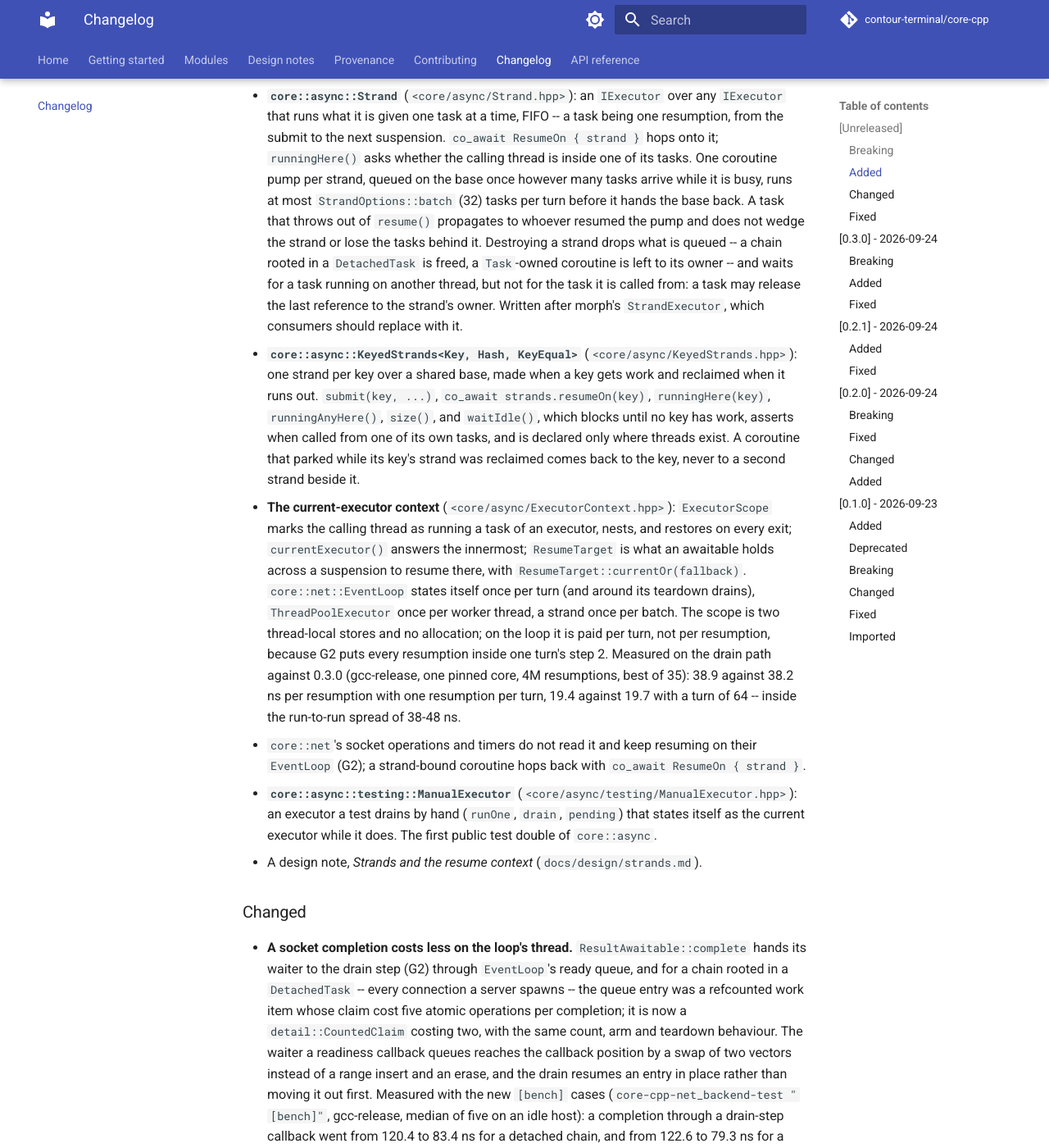
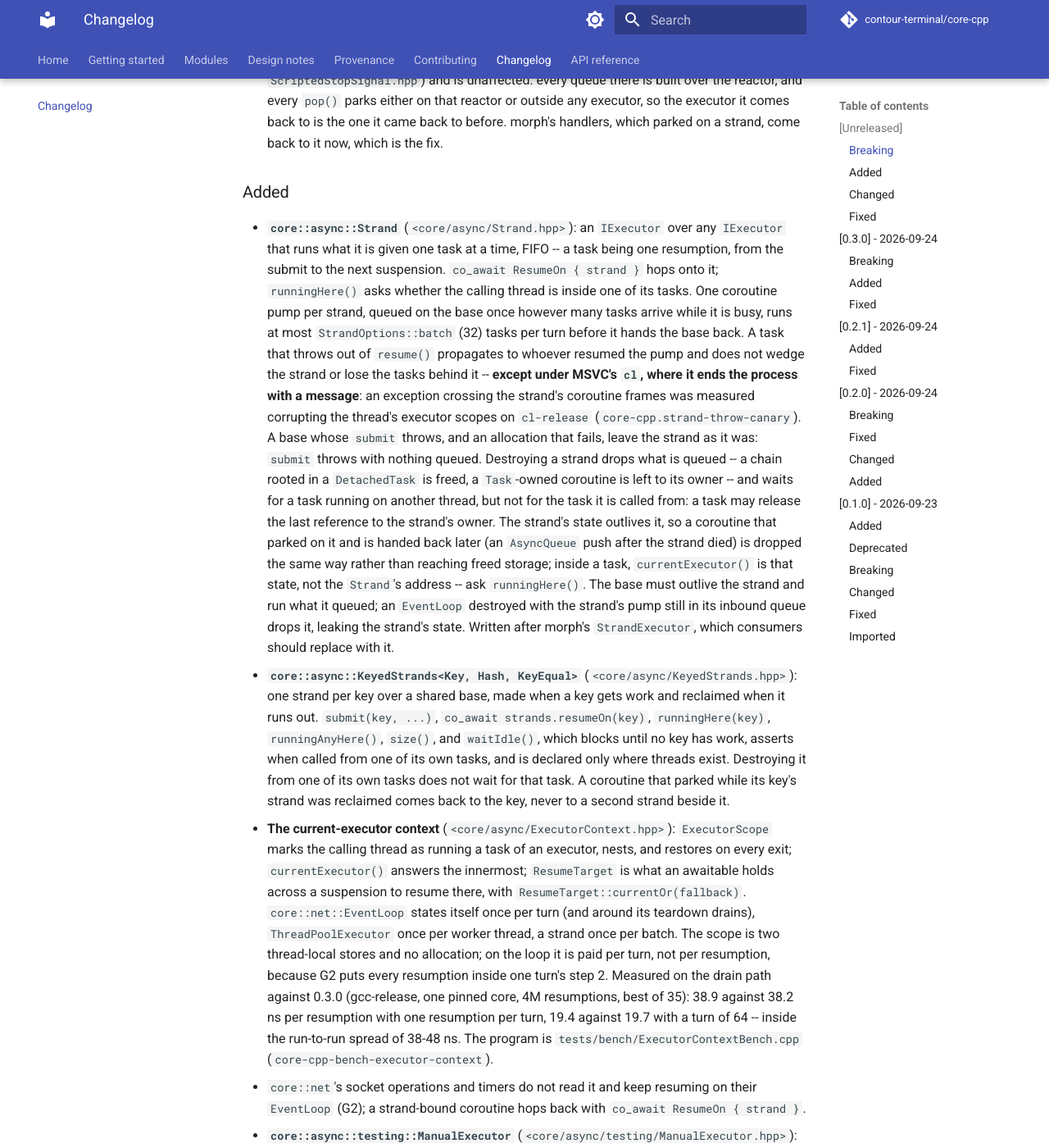
Before and after one commit to contour-terminal/core-cpp, an MkDocs documentation site: the page built from docs/changelog.md, in a window 1280 px wide and 1400 px high, scrolled down 782 px. Shown: the whole window at 82% size. Built offline with MkDocs 1.6.1 and Material for MkDocs 9.7.7, drawn with Linux system fonts in a browser that asks for light colours; comment, search, counter and statistics services are not loaded.

Commit message:
docs: strands review round 1 -- lifetime, exceptions, consumers
Review round 1, LOW 6, LOW 8 and item 9.

- CHANGELOG: fastcached uses AsyncQueue in five files and is
  unaffected, since every queue there is built over the reactor and
  every pop parks on it or outside any executor; the Strand entry says
  what the fixes changed -- the MSVC terminate, a refusing base or a
  failed allocation leaving the strand as it was, a late hand-back
  dropped rather than reaching freed storage, currentExecutor() being
  the strand's state, and the EventLoop-as-base precondition. The
  benchmark's source is named.
- The design note and the rules: a strand's scope always carries its
  anchor, nothing is published before a step that can throw, the
  per-image thread_local.
- ExecutorContext.hpp and ManualExecutor.hpp say what their thread_local
  and their namespace mean for a consumer.

Signed-off-by: Christian Parpart <christian@parpart.family>

```diff
--- a/CHANGELOG.md
+++ b/CHANGELOG.md
@@ -23,6 +23,11 @@ workflow refuses one without a section here.
     `co_await ResumeOn { queueExecutor }`. An `IExecutor` of your own that resumes coroutines
     should state itself with `core::async::ExecutorScope` around the resumption (as
     `testing::ManualExecutor` does), or its coroutines keep the old behaviour.
+  - *Consumers*: fastcached uses `AsyncQueue` in five files (`RaftPeerTransport.hpp` and `.cpp`,
+    and fastcache-cli's `LiveEventSource.cpp`, `LiveSourceRig.hpp` and `ScriptedStopSignal.hpp`)
+    and is unaffected: every queue there is built over the reactor, and every `pop()` parks either
+    on that reactor or outside any executor, so the executor it comes back to is the one it came back
+    to before. morph's handlers, which parked on a strand, come back to it now, which is the fix.
 
 ### Added
 
@@ -32,16 +37,26 @@ workflow refuses one without a section here.
   the calling thread is inside one of its tasks. One coroutine pump per strand, queued on the base
   once however many tasks arrive while it is busy, runs at most `StrandOptions::batch` (32) tasks
   per turn before it hands the base back. A task that throws out of `resume()` propagates to
-  whoever resumed the pump and does not wedge the strand or lose the tasks behind it. Destroying a
-  strand drops what is queued -- a chain rooted in a `DetachedTask` is freed, a `Task`-owned
-  coroutine is left to its owner -- and waits for a task running on another thread, but not for
-  the task it is called from: a task may release the last reference to the strand's owner. Written after
-  morph's `StrandExecutor`, which consumers should replace with it.
+  whoever resumed the pump and does not wedge the strand or lose the tasks behind it -- **except
+  under MSVC's `cl`, where it ends the process with a message**: an exception crossing the strand's
+  coroutine frames was measured corrupting the thread's executor scopes on `cl-release`
+  (`core-cpp.strand-throw-canary`). A base whose `submit` throws, and an allocation that fails, leave
+  the strand as it was: `submit` throws with nothing queued. Destroying a strand drops what is
+  queued -- a chain rooted in a `DetachedTask` is freed, a `Task`-owned coroutine is left to its
+  owner -- and waits for a task running on another thread, but not for the task it is called
+  from: a task may release the last reference to the strand's owner. The strand's state outlives
+  it, so a coroutine that parked on it and is handed back later (an `AsyncQueue` push after the
+  strand died) is dropped the same way rather than reaching freed storage; inside a task,
+  `currentExecutor()` is that state, not the `Strand`'s address -- ask `runningHere()`. The base
+  must outlive the strand and run what it queued; an `EventLoop` destroyed with the strand's pump
+  still in its inbound queue drops it, leaking the strand's state. Written after morph's
+  `StrandExecutor`, which consumers should replace with it.
 - **`core::async::KeyedStrands<Key, Hash, KeyEqual>`** (`<core/async/KeyedStrands.hpp>`): one
   strand per key over a shared base, made when a key gets work and reclaimed when it runs out.
   `submit(key, ...)`, `co_await strands.resumeOn(key)`, `runningHere(key)`, `runningAnyHere()`,
   `size()`, and `waitIdle()`, which blocks until no key has work, asserts when called from one of
-  its own tasks, and is declared only where threads exist. A coroutine that parked while its key's
+  its own tasks, and is declared only where threads exist. Destroying it from one of its own tasks
+  does not wait for that task. A coroutine that parked while its key's
   strand was reclaimed comes back to the key, never to a second strand beside it.
 - **The current-executor context** (`<core/async/ExecutorContext.hpp>`): `ExecutorScope` marks the
   calling thread as running a task of an executor, nests, and restores on every exit;
@@ -53,7 +68,7 @@ workflow refuses one without a section here.
   turn's step 2. Measured on the drain path against 0.3.0 (gcc-release, one
   pinned core, 4M resumptions, best of 35): 38.9 against 38.2 ns per resumption with one
   resumption per turn, 19.4 against 19.7 with a turn of 64 -- inside the run-to-run spread of
-  38-48 ns.
+  38-48 ns. The program is `tests/bench/ExecutorContextBench.cpp` (`core-cpp-bench-executor-context`).
   - `core::net`'s socket operations and timers do not read it and keep resuming on their
     `EventLoop` (G2); a strand-bound coroutine hops back with `co_await ResumeOn { strand }`.
 - **`core::async::testing::ManualExecutor`** (`<core/async/testing/ManualExecutor.hpp>`): an
```
Also changed, not shown: .agent/rules/async-and-net.md (+13 -4 lines), docs/design/strands.md (+4 -0 lines), 2 other files.
